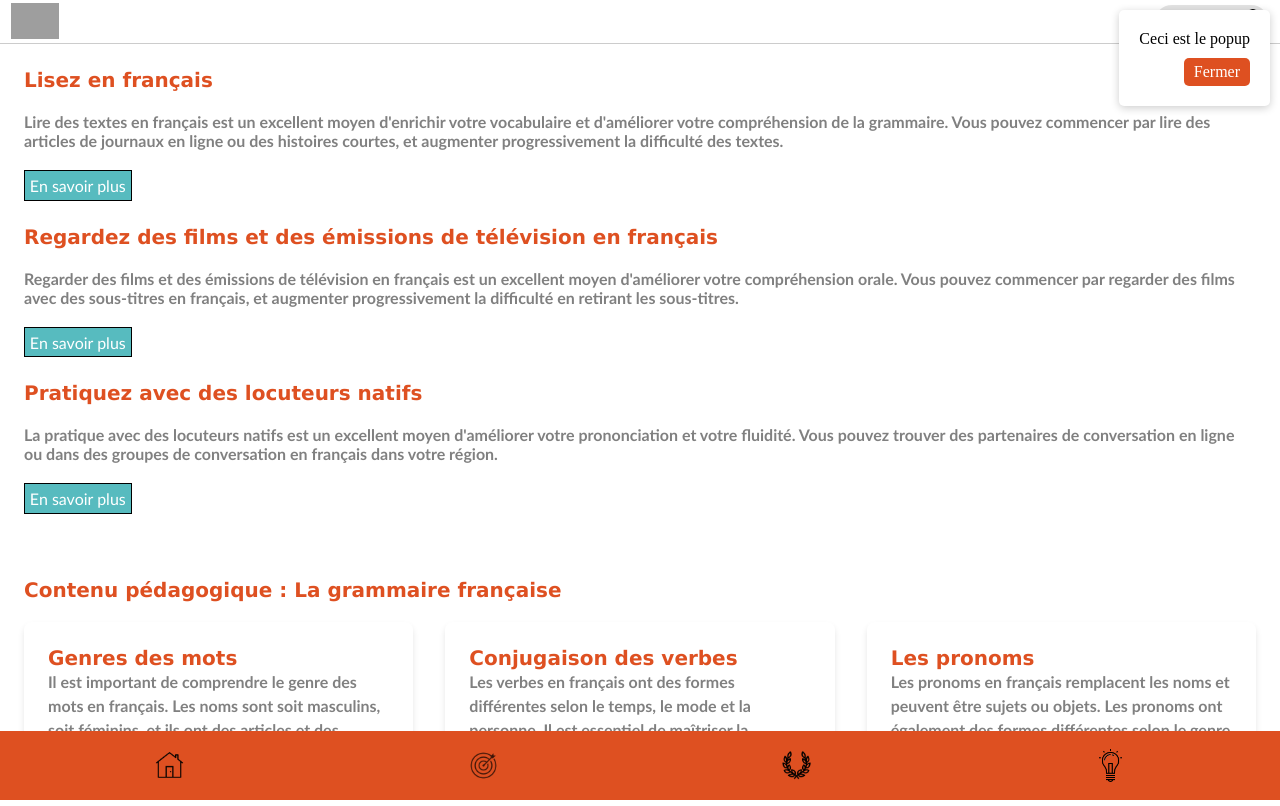
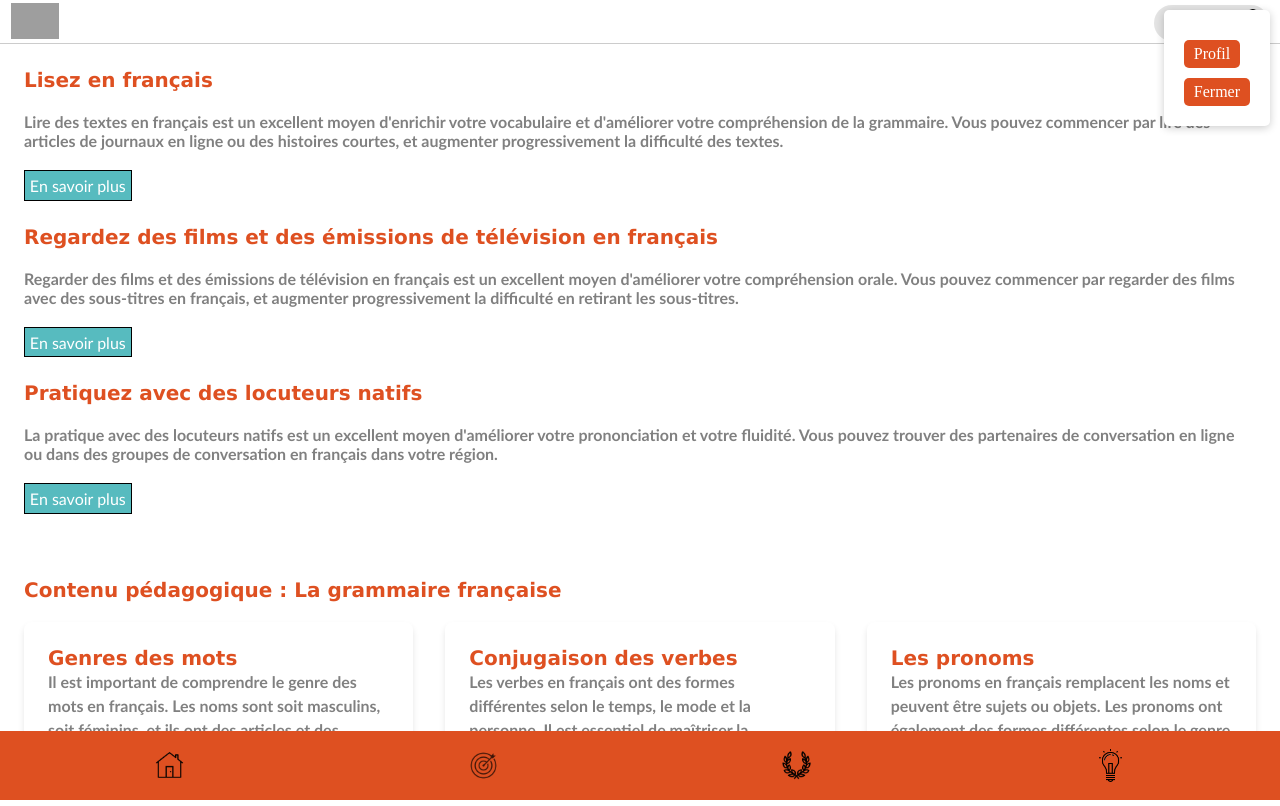
Before and after one commit to Himeurfarid/Sankliche, a React (Vite) app in the folder frontend/: page /tips in a window 1280 px wide. Both pictures are taken after a click on the button 1211 px from the left and 23 px from the top of the page. Built offline with nearby package versions, Linux system fonts and the light colour scheme; grey boxes are pictures that could not be loaded.

Commit message:
creation of the profile button in the popup + creation of the link to the profile page

```diff
--- a/frontend/src/components/Header.jsx
+++ b/frontend/src/components/Header.jsx
@@ -26,8 +26,16 @@ function Header() {
         </button>
         {showPopup && (
           <div className="popup">
-            <p>Ceci est le popup</p>
-            <button className="close-popup" type="button" onClick={togglePopup}>
+            <Link to="/profil">
+              <button className="button-popup" type="button">
+                Profil
+              </button>
+            </Link>
+            <button
+              className="button-popup"
+              type="button"
+              onClick={togglePopup}
+            >
               Fermer
             </button>
           </div>
--- a/frontend/src/pages/Profil.jsx
+++ b/frontend/src/pages/Profil.jsx
@@ -4,7 +4,7 @@ function Profil() {
   return (
     <div>
       <p>Mon profil</p>
-      <p>Déconnexion</p>
+
       <Footer />
     </div>
   );
--- a/frontend/src/styles/Header.css
+++ b/frontend/src/styles/Header.css
@@ -31,7 +31,9 @@
   border-radius: 5px;
   box-shadow: 0 2px 8px rgba(0, 0, 0, 0.2);
 }
-.close-popup {
+.button-popup {
+  display: flex;
+  flex-direction: column;
   margin-top: 10px;
   background-color: #de5021;
   color: white;
```
